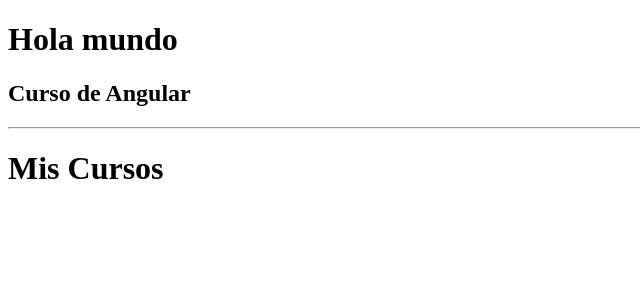
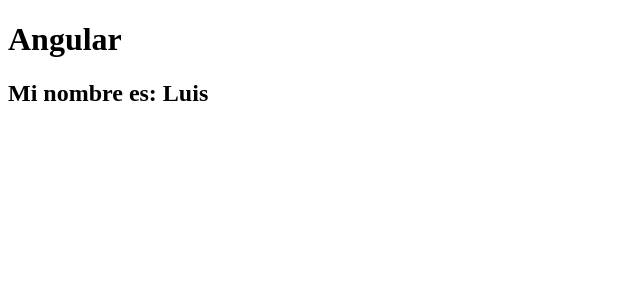
Before and after one commit to javind9/ProyectoAngularTutorial, an Angular app: page / in a window 1280 px wide. Shown: the top 300 px of the page, without its empty margins (0-640 px from the left). Built offline with nearby package versions, Linux system fonts and the light colour scheme.

Commit message:
String Interpolation; string y funcion

```diff
--- a/src/app/app.component.html
+++ b/src/app/app.component.html
@@ -1,6 +1,3 @@
-<h1>Hola mundo</h1>
-<h2>{{ mensaje }}</h2>
+<h1>Angular</h1>
 
-<hr/>
-
-<cursos></cursos>
+<h2>{{ 'Mi nombre es: ' + getNombre() }}</h2>
--- a/src/app/app.component.ts
+++ b/src/app/app.component.ts
@@ -6,5 +6,11 @@ import { Component } from '@angular/core';
   styleUrls: ['./app.component.scss']
 })
 export class AppComponent {
-  mensaje = "Curso de Angular"
+
+  nombre = "Luis"
+
+  getNombre(){
+    return this.nombre;
+  }
+
 }
--- a/src/app/app.module.ts
+++ b/src/app/app.module.ts
@@ -3,12 +3,10 @@ import { NgModule } from '@angular/core';
 
 import { AppRoutingModule } from './app-routing.module';
 import { AppComponent } from './app.component';
-import { CursosComponent } from './cursos/cursos.component';
 
 @NgModule({
   declarations: [
-    AppComponent,
-    CursosComponent
+    AppComponent
   ],
   imports: [
     BrowserModule,
--- a/src/app/cursos/cursos.component.html
+++ /dev/null
@@ -1 +0,0 @@
-<p>cursos works!</p>
--- a/src/app/cursos/cursos.component.ts
+++ /dev/null
@@ -1,15 +0,0 @@
-import { Component, OnInit } from '@angular/core';
-
-@Component({
-  selector: 'cursos',
-  template: '<h1>Mis Cursos</h1>',
-  styleUrls: ['./cursos.component.scss']
-})
-export class CursosComponent implements OnInit {
-
-  constructor() { }
-
-  ngOnInit() {
-  }
-
-}
```
Also changed, not shown: src/app/cursos/cursos.component.scss (deleted), 1 other file (tests, documents, lock files or other folders).
